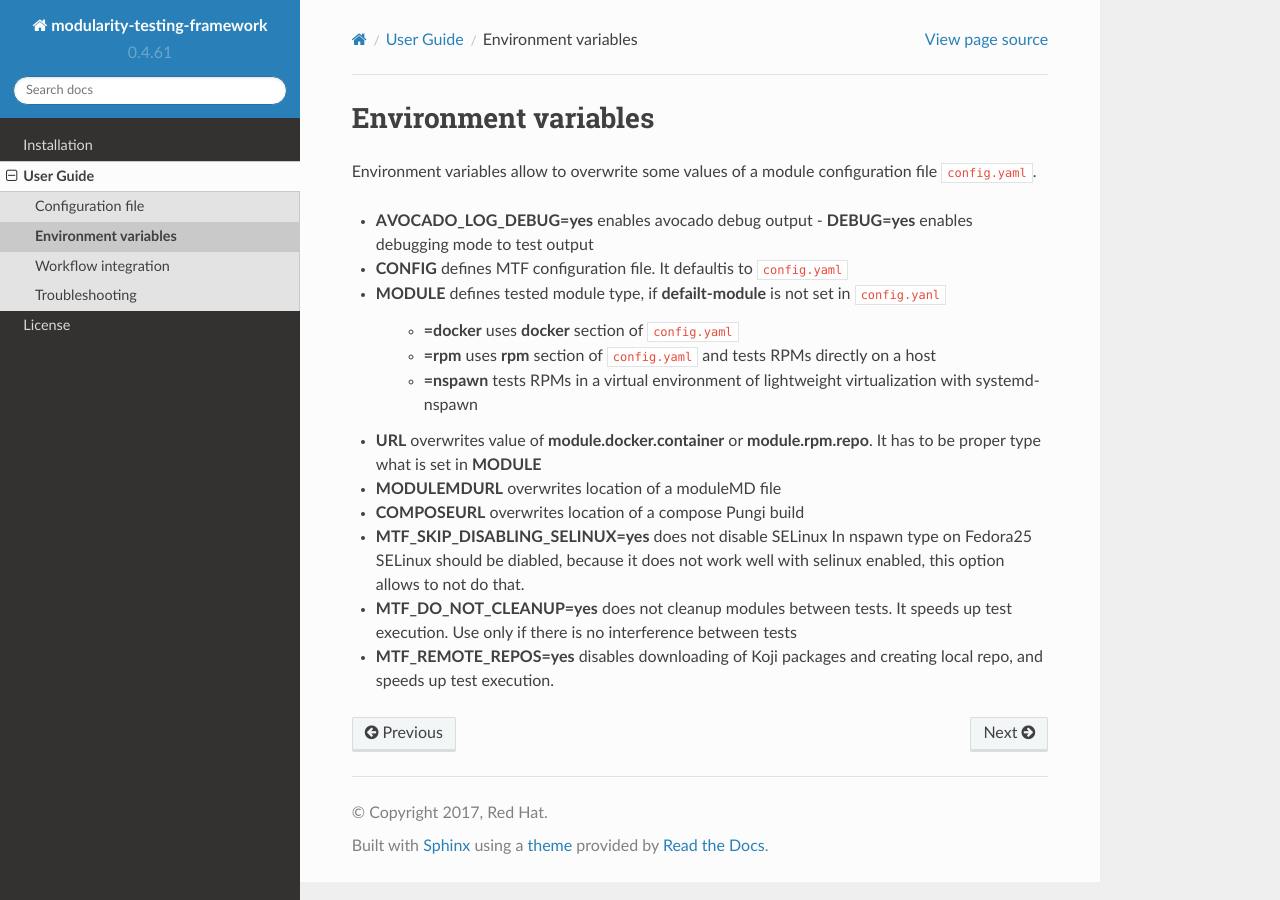
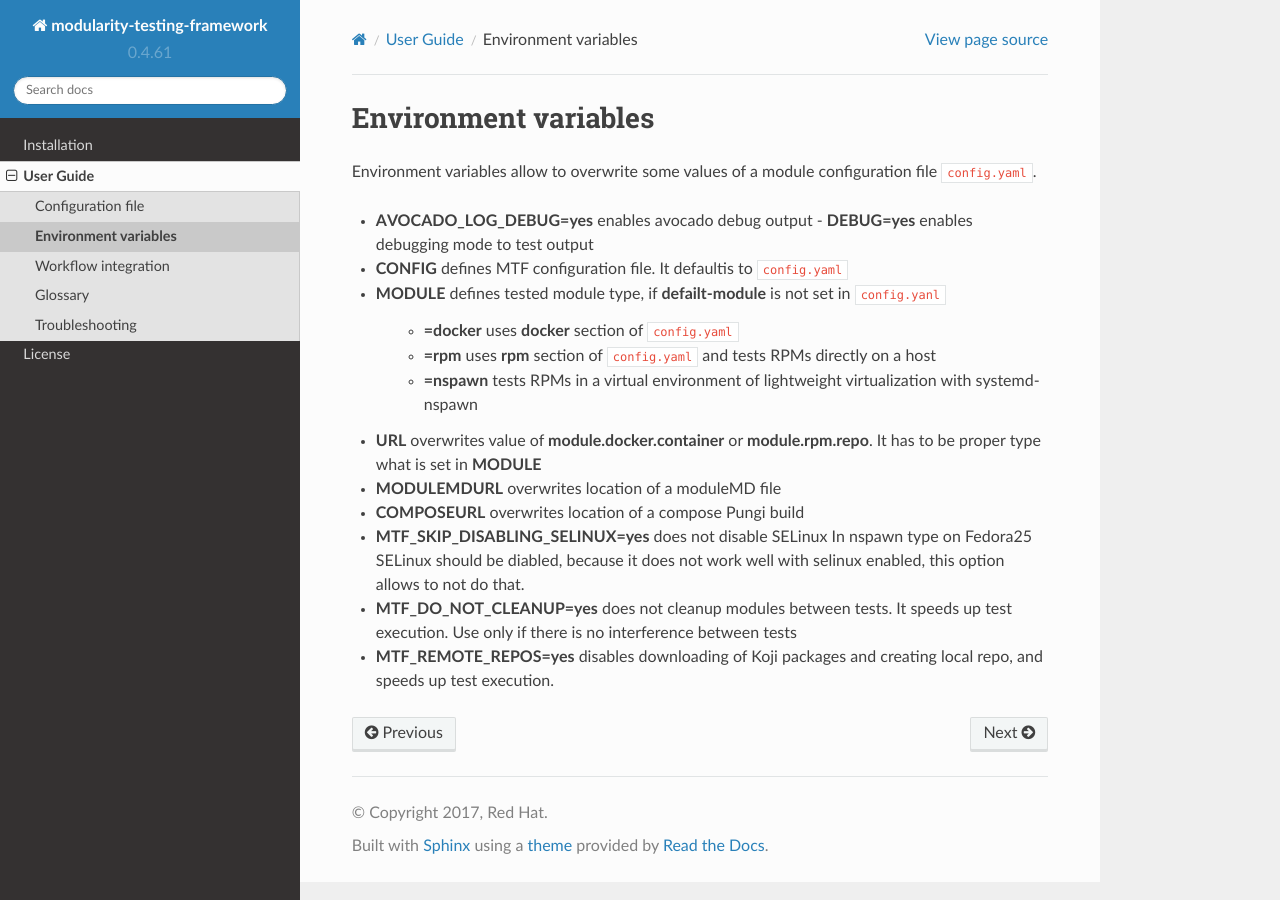
Before and after one commit to fedora-modularity/meta-test-family, a Sphinx documentation site: the page built from docs/user_guide/environment_variables.rst, in a window 1280 px wide. Built offline with Sphinx 7.4.7 and the Read the Docs theme 2.0.0, drawn with Linux system fonts in a browser that asks for light colours; pages that are not in the unit, such as notebooks, are missing from menus.

Commit message:
docs introducing glossary page

```diff
--- /dev/null
+++ b/docs/user_guide/glossary.rst
@@ -0,0 +1,4 @@
+Glossary
+========
+
+**Module** A set of packages tested and released together as a distinct unit, complete with the metadata needed to manage it as a unit. May depend on other modules.
--- a/docs/user_guide/index.rst
+++ b/docs/user_guide/index.rst
@@ -84,7 +84,7 @@
    #python_tests
    scheduling
    #general-reference
-   #glossary
+   glossary
    troubleshooting
 
 .. seealso::
```
